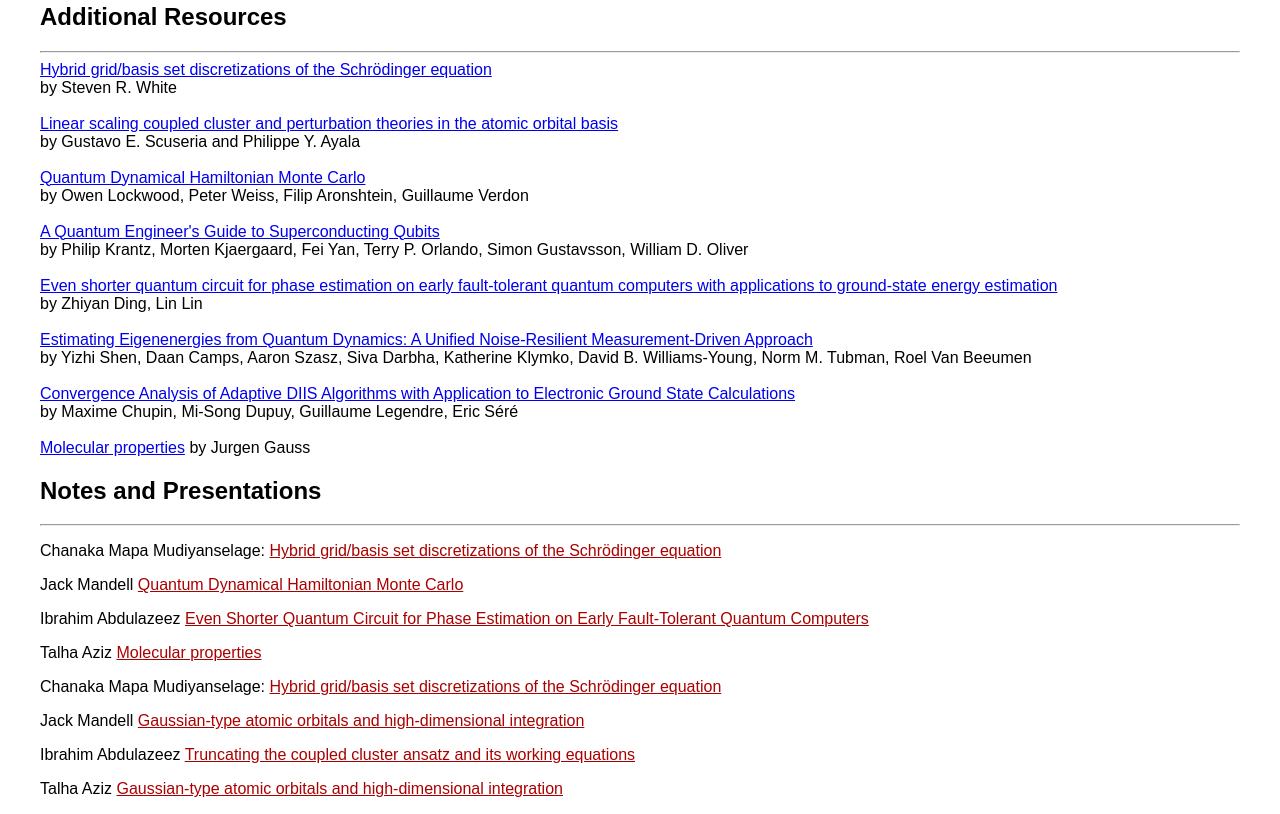
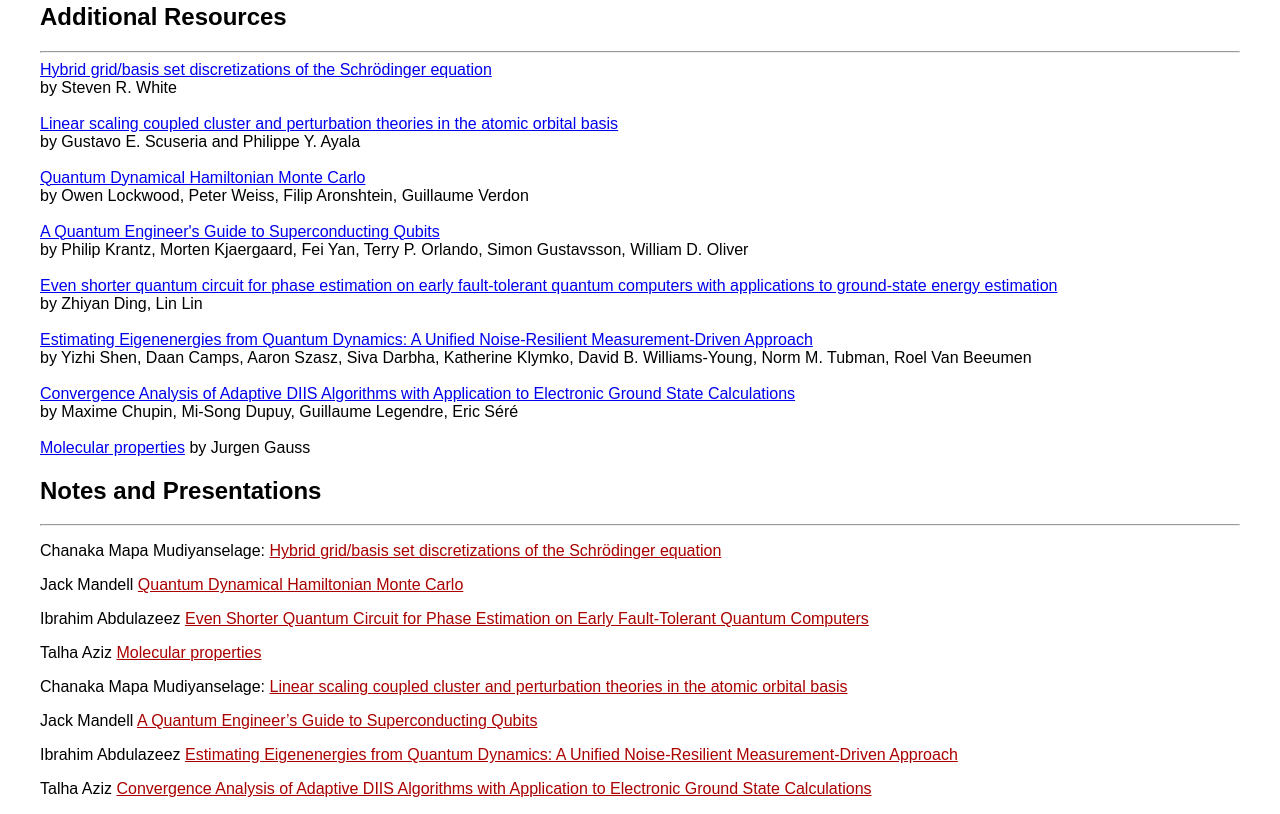
Before and after one commit to FabianFaulstich/QMSeminar_2024_2, a plain HTML site: page index.html in a window 1280 px wide. Shown: the part 1124-1938 px from the top of the page. Drawn offline with Linux system fonts and the light colour scheme.

Commit message:
main page

```diff
--- a/index.html
+++ b/index.html
@@ -110,11 +110,11 @@ tr:nth-child(even) {
   </tr>
   <tr>
     <td>10/23</td>
-    <td>Molecular properties</td>
+    <td>Quantum Chemical Calculation of Molecular Properties</td>
     <td>Talha Aziz</td>
   </tr> <tr>
     <td>10/30</td>
-    <td>Quantum Chemical Calculation of Molecular Properties</td>
+    <td>Linear scaling coupled cluster and perturbation theories in the atomic orbital basis</td>
     <td>Chanaka Mapa Mudiyanselage</td>
   </tr> <tr>
     <td>11/06</td>
@@ -223,29 +223,29 @@ Molecular properties
 
 <p>
 Chanaka Mapa Mudiyanselage:
-<a href="documents/Chanaka_Reading_course_presentation_fall_2024 (1).pdf" style="color: rgb(170, 0, 0)" target="_blank">
-Hybrid grid/basis set discretizations of the Schrödinger equation
+<a href="documents/Chanaka_Reading_course_presentation_fall_2024 (2).pdf" style="color: rgb(170, 0, 0)" target="_blank">
+Linear scaling coupled cluster and perturbation theories in the atomic orbital basis
 </a>
 </p>
 
 <p>
 Jack Mandell
-<a href="documents/QuantumManyBody_TalhaAziz.pdf" style="color: rgb(170, 0, 0)" target="_blank">
-Gaussian-type atomic orbitals and high-dimensional integration
+<a href="documents/Jack-Mandell-Quantum-Engineer-Guide-to-Superconducting-Qubits-V2 .pptx" style="color: rgb(170, 0, 0)" target="_blank">
+A Quantum Engineer’s Guide to Superconducting Qubits
 </a>
 </p>
 
 <p>
 Ibrahim Abdulazeez
-<a href="documents/QuantumManyBody_IbrahimAbdulazeez.pdf" style="color: rgb(170, 0, 0)" target="_blank">
-Truncating the coupled cluster ansatz and its working equations
+<a href="documents/Prsentation_ODMD (1).pdf" style="color: rgb(170, 0, 0)" target="_blank">
+Estimating Eigenenergies from Quantum Dynamics: A Unified Noise-Resilient Measurement-Driven Approach
 </a>
 </p>
 
 <p>
 Talha Aziz
-<a href="documents/QuantumManyBody_TalhaAziz.pdf" style="color: rgb(170, 0, 0)" target="_blank">
-Gaussian-type atomic orbitals and high-dimensional integration
+<a href="documents/Talha_Convergence Analysis of ADIIS.pdf" style="color: rgb(170, 0, 0)" target="_blank">
+Convergence Analysis of Adaptive DIIS Algorithms with Application to Electronic Ground State Calculations
 </a>
 </p>
 
```
